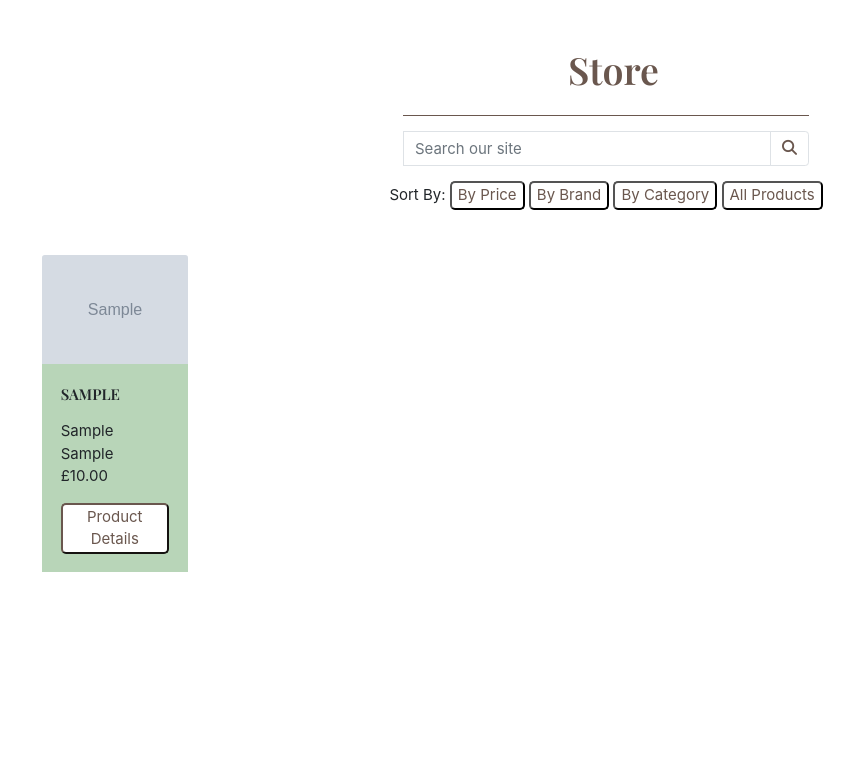
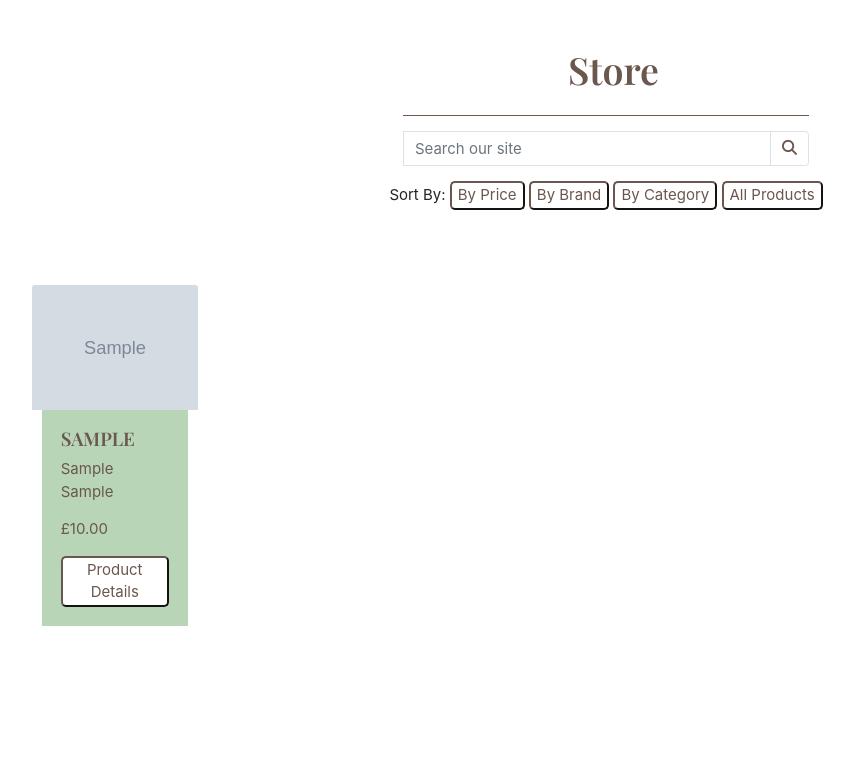
Before and after one commit to Code-Institute-Submissions/Willdeakin-Milestone-Project-4, a Django app: page /store/ in a window 1280 px wide. Shown: the part 58-838 px from the top of the page, without its empty margins (34-888 px from the left). Before the commit the page ends 630 px from the top, so only its background shows below. Run offline with Django 3.2, Linux system fonts and the light colour scheme; tables that the repository leaves empty hold one stand-in row (values such as "Sample post"); grey boxes marked "Sample" are stand-in pictures; parts of the project's set-up code (start-up, migrations or seed data) failed here and were passed over; some libraries are stand-ins or nearby versions.

Commit message:
formatted store, bag and checkout pages

```diff
--- a/blog/templates/blog/blog.html
+++ b/blog/templates/blog/blog.html
@@ -34,3 +34,6 @@
     </div>
 </div>
 {% endblock %}
+
+{% block content %}
+{% endblock %}
--- a/home/templates/home/index.html
+++ b/home/templates/home/index.html
@@ -19,7 +19,7 @@
 {% block content %}
 
         <div class="row">
-            <div class=" col-12 col-md-6 col-xl-4">
+            <div class=" col-12 col-lg-6 col-xl-4">
             <div id="homecarousel" class="carousel slide" data-ride="carousel">
                 <div class="carousel-indicators">
                   <button type="button" data-target="#homecarousel" data-slide-to="0" class="active" aria-current="true" aria-label="Slide 1"></button>
@@ -65,6 +65,10 @@
                     </div>
                 </div>
             </div>
+            <div class=" col-12 col-lg-6 col-xl-4">
+                <h1 class="home-title">What we're about</h1>
+
+            </div>
 
         </div>
 {% endblock %}
--- a/static/css/base.css
+++ b/static/css/base.css
@@ -45,6 +45,9 @@ body::-webkit-scrollbar-thumb{
     background-color:var(--honeydew);
     border: 0.1rem solid var(--torquise-green);
     border-radius: 100vw;
+}
+.row-margin{
+    margin: 0 0 3rem 0;
 }
 /*---------------------------------------------------Navbar*/
 .nav-wrapper{
@@ -149,6 +152,11 @@ body::-webkit-scrollbar-thumb{
     color: var(--umber);
 }
 
+.home-title{
+    text-align: center;
+    font-family: 'Playfair Display', serif;
+    color: var(--umber);
+}
 
 
 /*---------------------------------------------------Store*/
@@ -159,7 +167,6 @@ body::-webkit-scrollbar-thumb{
     display:inline-block;
     margin: 1rem 0 1rem 0;
     background-color: white;
-    border-color: black;
     border-radius: 5px;
 }
 .sort-link{
@@ -171,10 +178,10 @@ body::-webkit-scrollbar-thumb{
     color: var(--umber);
 }
 .product-card{
+    margin: 3rem auto 3rem auto;
+    height: 50vh;
+    border: none;
     width: 80%;
-    margin: 2rem auto 2rem auto;
-    height: 60vh;
-    border: none;
 }
 
 .product-card:hover{
@@ -182,14 +189,14 @@ body::-webkit-scrollbar-thumb{
 }
 
 .card-img-top{
-    width:70%;
+    width:60%;
     display: block;
     margin: auto;
     border:1px var(--umber);
 }
 
 .card-body-store{
-    width:70%;
+    width:60%;
     display: block;
     margin: auto;
     bottom: 1rem;
@@ -279,9 +286,7 @@ body::-webkit-scrollbar-thumb{
 /*---------------------------------------------------Media Queries*/
 
 @media (min-width: 576px){
-    .product-card{
-        height: 50vh;
-    }
+
 
 }
 
@@ -295,22 +300,33 @@ body::-webkit-scrollbar-thumb{
     .main-title{
         margin: 7rem 0 0 1rem;
     }
-    .product-card{
-        height: 40vh;
-        width:90%;
-    }
     .nav-link:hover{
         color: var(--umber);
         border: 1px solid var(--umber);
         background-color: var(--honeydew);
     }
+    .product-card{
+        margin: 1rem auto 1rem auto;
+        height: 60vh;
+    }
 }
 
 @media (min-width: 992px){
-    .product-card{
-        width:80%;
-    }
     .nav-link{
         margin: 0 5rem 0 5rem;
     }
+    .product-card{
+        margin: 1rem auto 1rem auto;
+        height: 60vh;
+    }
+    .card-img-top{
+        width:80%;
+    }
+    .card-body-store{
+        width:70%;
+    }
 }
+
+@media (min-width: 1200px){
+
+}
--- a/store/templates/store/index.html
+++ b/store/templates/store/index.html
@@ -42,9 +42,9 @@
 
                     {% endif %}
                     <div class=" card-body card-body-store">
-                        <p class="card-category">{{ product.category }}</p>
-                        <p class="mb-0">{{ product.brand }} {{ product.product }}</p>
-                        <p>£{{ product.price }}</p>
+                        <p class="card-category card-text h5">{{ product.category }}</p>
+                        <p class="card-text">{{ product.brand }} {{ product.product }}</p>
+                        <p class="card-text">£{{ product.price }}</p>
                         <div class="row">
                             <form class="form" action="{% url 'add_to_bag' product.id %}" method="POST">
                                 {% csrf_token %}
--- a/templates/includes/searchbar.html
+++ b/templates/includes/searchbar.html
@@ -23,14 +23,14 @@
 </div>
 
 <form method="GET" action="{% url 'store' %}">
-    <div class="row">
+    <div class="row row-margin">
       <div class="col-12">
         <div class="sort-container">
             Sort By:
-          <button class="sort-btn"><a href="{% url 'store' %}?sort=price&direction=asc" class="sort-link">By Price</a></button>
-          <button class="sort-btn"><a href="{% url 'store' %}?sort=brand&direction=desc"  class="sort-link">By Brand</a></button>
-          <button class="sort-btn"><a href="{% url 'store' %}?sort=category&direction=asc" class="sort-link">By Category</a></button>
-          <button class="sort-btn"><a href="{% url 'store' %}" class="sort-link">All Products</a></button>
+          <button class="regular-btn sort-btn"><a href="{% url 'store' %}?sort=price&direction=asc" class="sort-link">By Price</a></button>
+          <button class="regular-btn sort-btn"><a href="{% url 'store' %}?sort=brand&direction=desc"  class="sort-link">By Brand</a></button>
+          <button class="regular-btn sort-btn"><a href="{% url 'store' %}?sort=category&direction=asc" class="sort-link">By Category</a></button>
+          <button class="regular-btn sort-btn"><a href="{% url 'store' %}" class="sort-link">All Products</a></button>
         </div>
       </div>
     </div>
--- a/templates/includes/toasts/toast_warning.html
+++ b/templates/includes/toasts/toast_warning.html
@@ -3,14 +3,11 @@
     <div class="arrow-up arrow-warning"></div>
       <div class="toast-header">
         <img src="..." class="rounded mr-2" alt="...">
-        <strong class="mr-auto">Bootstrap</strong>
-        <small>11 mins ago</small>
         <button type="button" class="ml-2 mb-1 close" data-dismiss="toast" aria-label="Close">
           <span aria-hidden="true">&times;</span>
         </button>
       </div>
       <div class="toast-body">
-        Hello, world! This is a toast message.
         {{ message }}
       </div>
     </div>
```
Also changed, not shown: bag/templates/bag/index.html (+7 -6 lines), checkout/templates/checkout/checkout.html (+3 -8 lines), store/templates/store/product_detail.html (+12 -12 lines).
